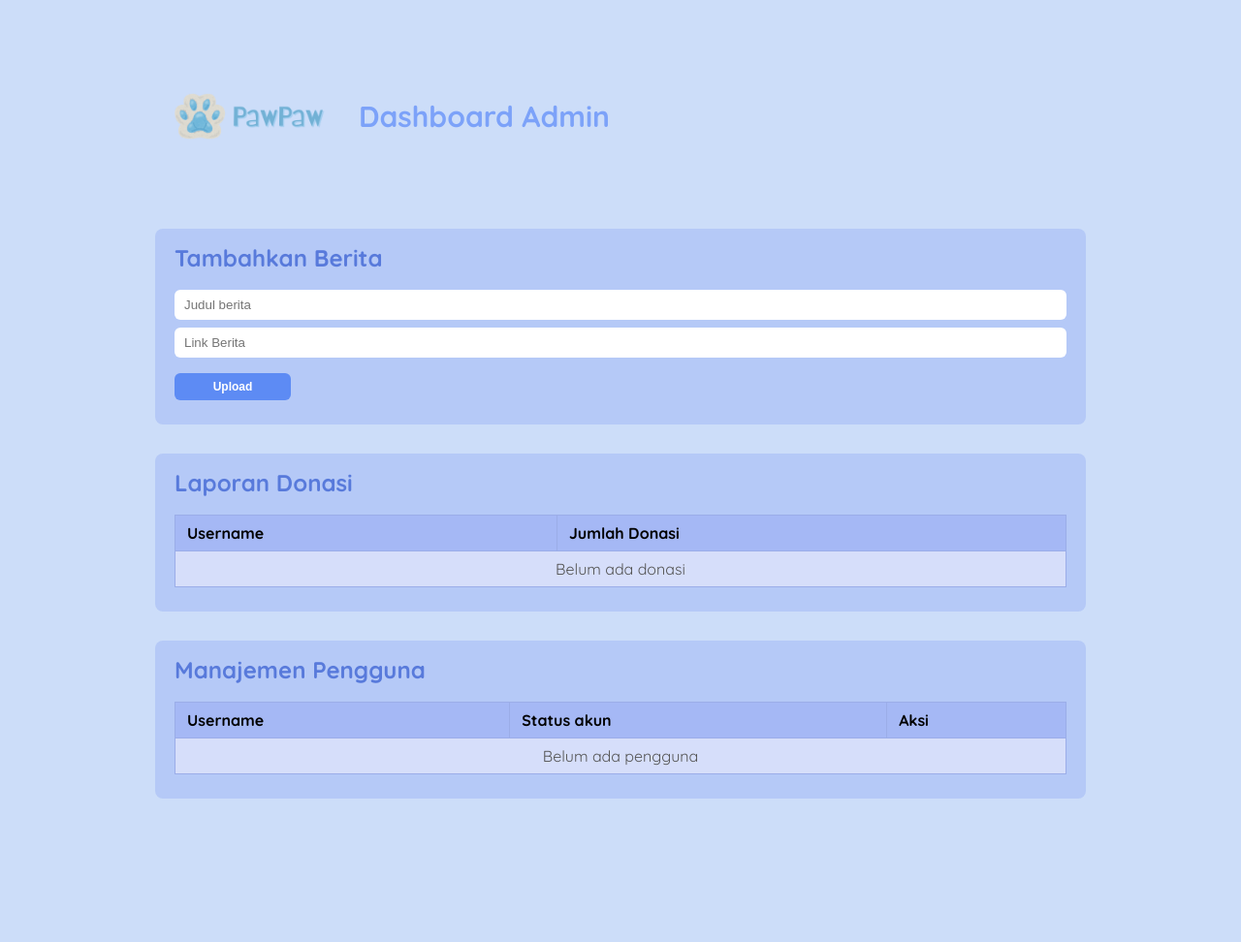
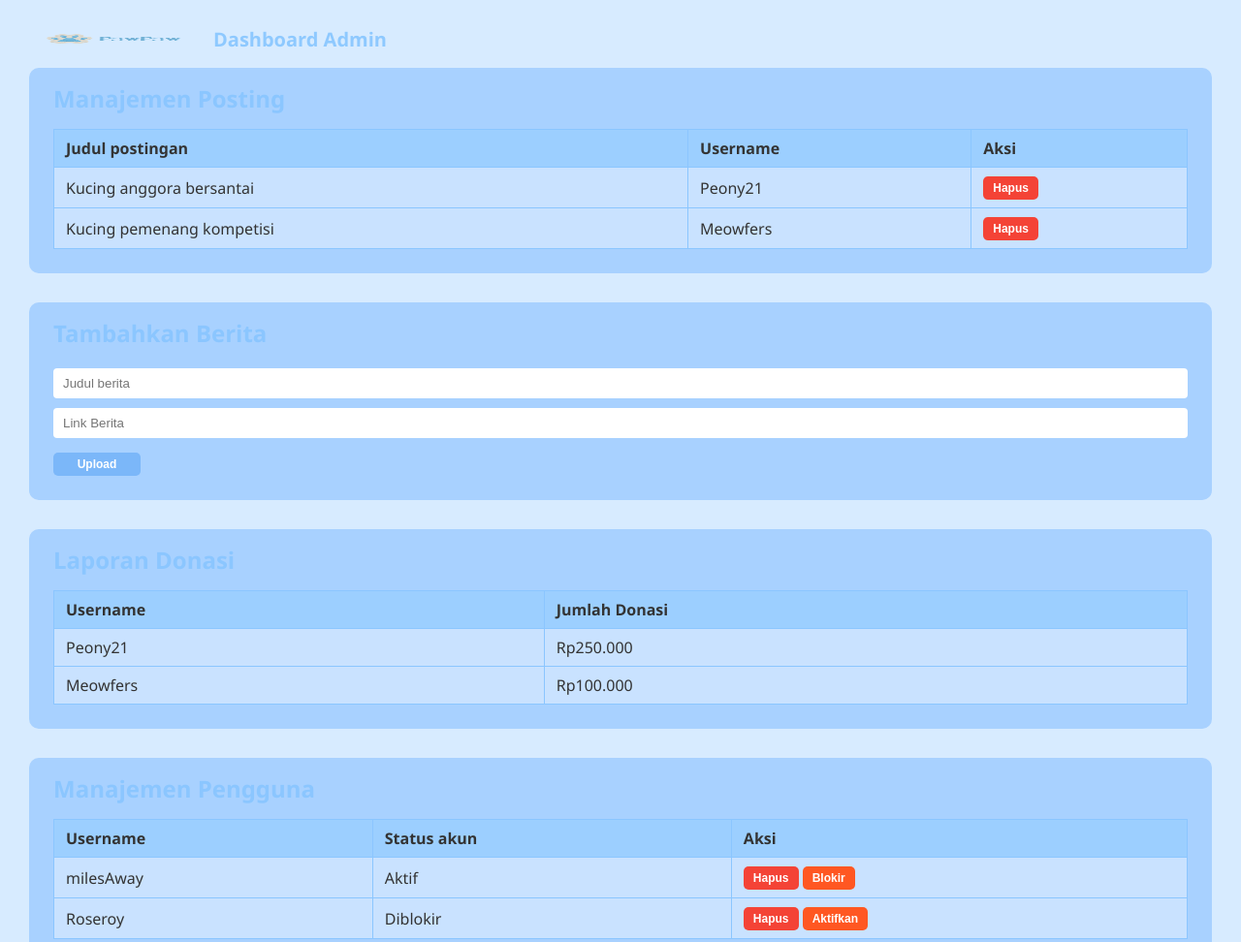
Before and after one commit to LyannaCx/WebKomunitasPecintaKucing, a plain HTML site: page admin.html in a window 1280 px wide. Shown: the top 972 px of the page at 97% size. Before the commit the page ends 914 px from the top, so only its background shows below. Drawn offline with Linux system fonts and the light colour scheme.

Commit message:
Refactor admin dashboard layout and styles
Updated the layout and styles of the admin dashboard, including header, sections, and tables. Improved user management and posting functionalities.

```diff
--- a/admin.html
+++ b/admin.html
@@ -3,114 +3,123 @@
 <head>
 <meta charset="UTF-8" />
 <meta name="viewport" content="width=device-width, initial-scale=1" />
-<title>PawPaw Dashboard Admin</title>
-<link href="https://fonts.googleapis.com/css2?family=Quicksand:wght@400;600;700&display=swap" rel="stylesheet">
+<title>Dashboard Admin PawPaw</title>
 <style>
+  /* General Styles */
 body {
-        font-family: 'Quicksand', sans-serif;
-        background-color: #ccddf9;
-        margin: 20px auto;
-        max-width: 960px;
-        padding: 0 20px 40px 20px;
+    background-color: #d7ebff;
+    font-family: 'Segoe UI', Tahoma, Geneva, Verdana, sans-serif;
+    margin: 0;
+    padding: 20px 30px;
+    color: #333;
 }
+  /* Header */
 header {
     display: flex;
     align-items: center;
-        margin-bottom: 16px;
+    gap: 10px;
+    margin-bottom: 10px;
 }
 header img {
-        width: 200px;
-        margin-right: 10px;
+    width: 180px;
+    height: 40px;
 }
 header p {
-        font-weight: 700;
-        font-size: 30px;
-        color: #7ca2f9;
+    font-weight: 600;
+    font-size: 20px;
+    color: #8ec9ff;
     margin: 0;
 }
 
+  /* Section Container Styles */
 section {
-        background: #b5c9f7;
-        border-radius: 8px;
-        padding: 15px 20px 25px 20px;
+    background-color: #a8d1ff;
+    border-radius: 10px;
+    padding: 15px 25px 25px 25px;
     margin-bottom: 30px;
+    box-sizing: border-box;
 }
 section h2 {
     font-weight: 700;
-        color: #587adb;
+    color: #8bc6ff; /* slightly darker than bg */
     margin-top: 0;
-        margin-bottom: 18px;
+    margin-bottom: 15px;
 }
 
+  /* Table Styling */
 table {
     width: 100%;
     border-collapse: collapse;
+    background-color: #c9e2ff;
     font-weight: 600;
-        background-color: #d6defa;
 }
-    table th, table td {
-        border: 1px solid #9bade8;
+table thead tr th,
+table tbody tr td {
+    border: 1px solid #8bc6ff;
     padding: 8px 12px;
     text-align: left;
 }
-    table th {
-        background-color: #a5b8f5;
+table thead tr th {
+    background-color: #9ccfff;
 }
 
+tbody tr {
+    font-weight: 500;
+}
+
+  /* Buttons */
 button {
     font-weight: 600;
     font-size: 12px;
     padding: 5px 10px;
-        border-radius: 6px;
+    border-radius: 5px;
     border: none;
     cursor: pointer;
     color: white;
+    transition: background-color 0.3s ease;
 }
-    .hapus {
-        background-color: #e34a4a;
+button.hapus {
+    background-color: #f44336;
 }
-    .hapus:hover {
-        background-color: #b63434;
+button.hapus:hover {
+    background-color: #d32f2f;
 }
-    .blokir {
-        background-color: #f18f57;
+button.blokir {
+    background-color: #ff5722;
 }
-    .blokir:hover {
-        background-color: #c56c3b;
+button.blokir:hover {
+    background-color: #e64a19;
 }
-    .upload {
-        background-color: #5d8bf4;
-        margin-top: 8px;
-        width: 120px;
-        padding: 7px 0;
+button.upload {
+    background-color: #7bb7f9;
+    color: white;
+    margin-top: 10px;
+    width: 90px;
 }
-    .upload:hover {
-        background-color: #3c66dc;
+button.upload:hover {
+    background-color: #5496f6;
 }
 
+  /* Input Fields */
 input[type="text"], input[type="url"] {
+    width: 100%;
+    padding: 8px 10px;
+    margin-top: 5px;
+    margin-bottom: 5px;
+    border: none;
+    border-radius: 4px;
     box-sizing: border-box;
-        width: 100%;
     font-weight: 600;
-        padding: 8px 10px;
-        margin-bottom: 8px;
-        border: none;
-        border-radius: 6px;
 }
 input::placeholder {
     font-weight: 400;
-    }
-
-    /* Initially hidden: Manajemen Posting */
-    #manajemen-posting {
-        display: none;
 }
 </style>
 </head>
 <body>
 
 <header>
-    <img src="PawPaw.png" alt="PawPaw Logo"/>
+    <img src="PawPaw.png" alt="Paw logo" />
     <div>
         <p>Dashboard Admin</p>
     </div>
@@ -128,7 +137,16 @@
                 </tr>
             </thead>
             <tbody id="posting-tbody">
-        <!-- Postingan dari user akan muncul disini -->
+                <tr>
+                    <td>Kucing anggora bersantai</td>
+                    <td>Peony21</td>
+                    <td><button class="hapus" data-type="post" data-id="0">Hapus</button></td>
+                </tr>
+                <tr>
+                    <td>Kucing pemenang kompetisi</td>
+                    <td>Meowfers</td>
+                    <td><button class="hapus" data-type="post" data-id="1">Hapus</button></td>
+                </tr>
             </tbody>
         </table>
 </section>
@@ -138,6 +156,7 @@
     <h2>Tambahkan Berita</h2>
     <input type="text" id="judul-berita" placeholder="Judul berita" />
     <input type="url" id="link-berita" placeholder="Link Berita" />
+    <br />
     <button class="upload" id="upload-berita">Upload</button>
 </section>
 
@@ -152,7 +171,14 @@
         </tr>
         </thead>
         <tbody id="donasi-tbody">
-        <!-- Laporan donasi masuk disini -->
+        <tr>
+            <td>Peony21</td>
+            <td>Rp250.000</td>
+        </tr>
+        <tr>
+            <td>Meowfers</td>
+            <td>Rp100.000</td>
+        </tr>
         </tbody>
     </table>
 </section>
@@ -169,224 +195,179 @@
         </tr>
         </thead>
         <tbody id="pengguna-tbody">
-        <!-- Data pengguna masuk disini -->
+        <tr data-username="milesAway" data-status="Aktif">
+            <td>milesAway</td>
+            <td class="status-akun">Aktif</td>
+            <td>
+            <button class="hapus" data-type="user" data-username="milesAway">Hapus</button>
+            <button class="blokir" data-username="milesAway">Blokir</button>
+            </td>
+        </tr>
+        <tr data-username="Roseroy" data-status="Diblokir">
+            <td>Roseroy</td>
+            <td class="status-akun">Diblokir</td>
+            <td>
+            <button class="hapus" data-type="user" data-username="Roseroy">Hapus</button>
+            <button class="blokir" data-username="Roseroy">Blokir</button>
+            </td>
+        </tr>
         </tbody>
     </table>
 </section>
 
 <script>
-    // Gunakan localStorage untuk komunikasi data antara dashboard admin dan dashboard user
-    // Keys lokalstorage:
-    // 'pawpaw_posts' - array objek {title, username}
-    // 'pawpaw_news' - array objek {title, url}
-    // 'pawpaw_donations' - array objek {username, amount}
-    // 'pawpaw_users' - array objek {username, status}, status = "Aktif" | "Diblokir"
+  // Data arrays to simulate data storage
+    let postings = [
+        { title: "Kucing anggora bersantai", username: "Peony21" },
+        { title: "Kucing pemenang kompetisi", username: "Meowfers" }
+    ];
 
-    // Ambil data dari localStorage (atau default array kosong)
-    function getData(key) {
-        const data = localStorage.getItem(key);
-        return data ? JSON.parse(data) : [];
-    }
-    // Simpan data ke localStorage
-    function setData(key, val) {
-        localStorage.setItem(key, JSON.stringify(val));
+    let berita = []; // Will hold added news {title, link}
+
+    let donasi = [
+        { username: "Peony21", jumlah: 250000 },
+        { username: "Meowfers", jumlah: 100000 }
+    ];
+
+    let users = [
+        { username: "milesAway", status: "Aktif" },
+        { username: "Roseroy", status: "Diblokir" }
+    ];
+
+    // Helper function to format currency (Rp)
+    function formatRp(angka) {
+        return "Rp" + angka.toString().replace(/\B(?=(\d{3})+(?!\d))/g, ".");
     }
 
-    // Format Rupiah
-    function formatRp(amount) {
-        if (typeof amount !== "number") amount = Number(amount);
-        return "Rp" + amount.toLocaleString('id-ID');
+    // HANDLE HAPUS POSTINGAN & PENGGUNA
+    document.body.addEventListener("click", function (e) {
+        if (e.target.matches("button.hapus")) {
+        const type = e.target.getAttribute("data-type");
+        if (type === "post") {
+            // Hapus postingan berdasarkan data-id
+            const id = Number(e.target.getAttribute("data-id"));
+            if (id >= 0 && id < postings.length) {
+            postings.splice(id, 1);
+            renderPostings();
+            alert("Postingan berhasil dihapus.");
             }
+        } else if (type === "user") {
+            const username = e.target.getAttribute("data-username");
+            const idx = users.findIndex(u => u.username === username);
+            if (idx !== -1) {
+            if (confirm(`Apakah Anda yakin menghapus pengguna "${username}"?`)) {
+                users.splice(idx, 1);
+                // Juga hapus posting yang dibuat user ini
+                postings = postings.filter(p => p.username !== username);
+                renderUsers();
+                renderPostings();
+                alert(`Pengguna "${username}" berhasil dihapus.`);
+            }
+            }
+        }
+        } else if (e.target.matches("button.blokir")) {
+        const username = e.target.getAttribute("data-username");
+        const user = users.find(u => u.username === username);
+        if (user) {
+            if (user.status === "Aktif") {
+            if (confirm(`Apakah Anda ingin memblokir pengguna "${username}"?`)) {
+                user.status = "Diblokir";
+                alert(`Pengguna "${username}" telah diblokir.`);
+            }
+            } else {
+            if (confirm(`Apakah Anda ingin mengaktifkan kembali pengguna "${username}"?`)) {
+                user.status = "Aktif";
+                alert(`Pengguna "${username}" telah diaktifkan kembali.`);
+            }
+            }
+            renderUsers();
+        }
+        }
+    });
 
-    // === RENDER FUNCTIONS ===
-
-    // Render Postingan User
+    // RENDER FUNCTION POSTING
     function renderPostings() {
-        const postings = getData('pawpaw_posts');
-        const tbody = document.getElementById('posting-tbody');
-        if(postings.length === 0) {
-        // Hide section if no posts
-        document.getElementById('manajemen-posting').style.display = 'none';
+        const tbody = document.getElementById("posting-tbody");
         tbody.innerHTML = "";
-        return;
-        }
-        document.getElementById('manajemen-posting').style.display = 'block'; // Show section if exists
-        tbody.innerHTML = ""; // clear first
-        postings.forEach((post, idx) => {
-        const tr = document.createElement('tr');
+        postings.forEach((p, idx) => {
+        const tr = document.createElement("tr");
         tr.innerHTML = `
-            <td>${post.title}</td>
-            <td>${post.username}</td>
+            <td>${p.title}</td>
+            <td>${p.username}</td>
             <td><button class="hapus" data-type="post" data-id="${idx}">Hapus</button></td>
         `;
         tbody.appendChild(tr);
         });
     }
 
-    // Render Berita
-    // Hanya menampilkan input berita di admin, berita ditampilkan di dashboard user saja.
-
-    // Render Laporan Donasi
-    function renderDonasi() {
-        const donasi = getData('pawpaw_donations');
-        const tbody = document.getElementById('donasi-tbody');
-        if(donasi.length === 0) {
-        tbody.innerHTML = '<tr><td colspan="2" style="text-align:center; font-weight:normal; color:#555;">Belum ada donasi</td></tr>';
-        return;
-        }
-        tbody.innerHTML = "";
-        donasi.forEach(d => {
-        const tr = document.createElement('tr');
-        tr.innerHTML = `
-            <td>${d.username}</td>
-            <td>${formatRp(d.amount)}</td>
-        `;
-        tbody.appendChild(tr);
-        });
-    }
-
-    // Render Manajemen Pengguna
+    // RENDER FUNCTION USERS
     function renderUsers() {
-        const users = getData('pawpaw_users');
-        const tbody = document.getElementById('pengguna-tbody');
-        if(users.length === 0) {
-        tbody.innerHTML = '<tr><td colspan="3" style="text-align:center; font-weight:normal; color:#555;">Belum ada pengguna</td></tr>';
-        return;
-        }
+        const tbody = document.getElementById("pengguna-tbody");
         tbody.innerHTML = "";
         users.forEach(user => {
-        const tr = document.createElement('tr');
+        const tr = document.createElement("tr");
+        tr.setAttribute("data-username", user.username);
+        tr.setAttribute("data-status", user.status);
         tr.innerHTML = `
             <td>${user.username}</td>
-            <td>${user.status}</td>
+            <td class="status-akun">${user.status}</td>
             <td>
             <button class="hapus" data-type="user" data-username="${user.username}">Hapus</button>
-            <button class="blokir" data-username="${user.username}">${user.status === 'Aktif' ? 'Blokir' : 'Aktifkan'}</button>
+            <button class="blokir" data-username="${user.username}">${user.status === "Aktif" ? "Blokir" : "Aktifkan"}</button>
             </td>
         `;
         tbody.appendChild(tr);
         });
     }
 
-    // === ACTION HANDLERS ===
+    // Render donasi laporan
+    function renderDonasi() {
+        const tbody = document.getElementById("donasi-tbody");
+        tbody.innerHTML = "";
+        donasi.forEach(d => {
+        const tr = document.createElement("tr");
+        tr.innerHTML = `
+            <td>${d.username}</td>
+            <td>${formatRp(d.jumlah)}</td>
+        `;
+        tbody.appendChild(tr);
+        });
+    }
 
-    // Hapus post atau user (delegation)
-    document.body.addEventListener('click', e => {
-        // Hapus posting
-        if(e.target.classList.contains('hapus')) {
-        const type = e.target.getAttribute('data-type');
-        if(type === 'post') {
-            const id = parseInt(e.target.getAttribute('data-id'));
-            if(!isNaN(id)) {
-            let postings = getData('pawpaw_posts');
-            postings.splice(id, 1);
-            setData('pawpaw_posts', postings);
-            renderPostings();
-            alert("Postingan berhasil dihapus.");
-            }
-        } else if(type === 'user') {
-            const username = e.target.getAttribute('data-username');
-            if(username) {
-            if(confirm(`Yakin ingin menghapus pengguna "${username}"?`)) {
-                let users = getData('pawpaw_users');
-                users = users.filter(u => u.username !== username);
-                setData('pawpaw_users', users);
+    // Tambah berita handler
+    document.getElementById("upload-berita").addEventListener("click", function () {
+        const judul = document.getElementById("judul-berita").value.trim();
+        const link = document.getElementById("link-berita").value.trim();
 
-                // Hapus postingan yang dibuat user ini (jika ada)
-                let postings = getData('pawpaw_posts');
-                postings = postings.filter(post => post.username !== username);
-                setData('pawpaw_posts', postings);
-
-                renderUsers();
-                renderPostings();
-                alert(`Pengguna "${username}" sudah dihapus.`);
-            }
-            }
-        }
-        }
-        // Blokir/aktifkan user
-        else if(e.target.classList.contains('blokir')) {
-        const username = e.target.getAttribute('data-username');
-        if(username) {
-            let users = getData('pawpaw_users');
-            const idx = users.findIndex(u => u.username === username);
-            if(idx !== -1) {
-            if(users[idx].status === "Aktif") {
-                if(confirm(`Apakah Anda ingin memblokir pengguna "${username}"?`)) {
-                users[idx].status = "Diblokir";
-                alert(`Pengguna "${username}" telah diblokir.`);
-                }
-            } else {
-                if(confirm(`Apakah Anda ingin mengaktifkan kembali pengguna "${username}"?`)) {
-                users[idx].status = "Aktif";
-                alert(`Pengguna "${username}" telah diaktifkan kembali.`);
-                }
-            }
-            setData('pawpaw_users', users);
-            renderUsers();
-            }
-        }
-        }
-    });
-
-    // Upload Berita Baru
-    document.getElementById('upload-berita').addEventListener('click', () => {
-        const judul = document.getElementById('judul-berita').value.trim();
-        const link = document.getElementById('link-berita').value.trim();
-
-        if(!judul) {
-        alert('Judul berita tidak boleh kosong.');
+        if (!judul) {
+        alert("Judul berita tidak boleh kosong.");
         return;
         }
-        if(!link) {
-        alert('Link berita tidak boleh kosong.');
+        if (!link) {
+        alert("Link berita tidak boleh kosong.");
         return;
         }
+        // Simple URL validation
         try {
         new URL(link);
-        } catch {
-        alert('Link berita tidak valid.');
+        } catch(e) {
+        alert("Link berita tidak valid.");
         return;
         }
 
-        // Simpan berita ke localStorage
-        let news = getData('pawpaw_news');
-        news.push({title: judul, url: link});
-        setData('pawpaw_news', news);
-        alert('Berita berhasil diupload. Berita ini akan muncul di dashboard user.');
+        berita.push({ title: judul, url: link });
+        alert("Berita berhasil diupload.");
 
-        // Kosongkan input
-        document.getElementById('judul-berita').value = '';
-        document.getElementById('link-berita').value = '';
-
-        // Berita ini disimpan di localStorage agar dashboard user dapat memuatnya
+        // Clear input fields
+        document.getElementById("judul-berita").value = "";
+        document.getElementById("link-berita").value = "";
     });
 
-    // ==== Inisialisasi render ====
+    // Inisialisasi render tabel
     renderPostings();
     renderUsers();
     renderDonasi();
+</script>
 
-    /*
-    Catatan penting:
-
-    Karena dashboard admin dan dashboard user berjalan terpisah,
-    mereka disinkronkan dengan localStorage.
-
-    Dashboard user harus membaca localStorage dengan key:
-        - 'pawpaw_news' untuk menampilkan berita
-        - 'pawpaw_posts' untuk postingan yang diupload oleh user
-        - 'pawpaw_donations' untuk laporan donasi setelah user donasi
-        - 'pawpaw_users' untuk daftar signup pengguna
-
-    Dashboard user sering memanggil:
-        - setData('pawpaw_posts', [...]) setiap kali user upload postingan baru
-        - setData('pawpaw_donations', [...]) setelah donasi sukses
-        - setData('pawpaw_users', [...]) setelah sukses signup
-
-    Dashboard admin hanya membaca dan memanipulasi data di atas.
-    */
-
-    </script>
 </body>
 </html>
```
Lines whose indentation alone changed are shown as unchanged.
